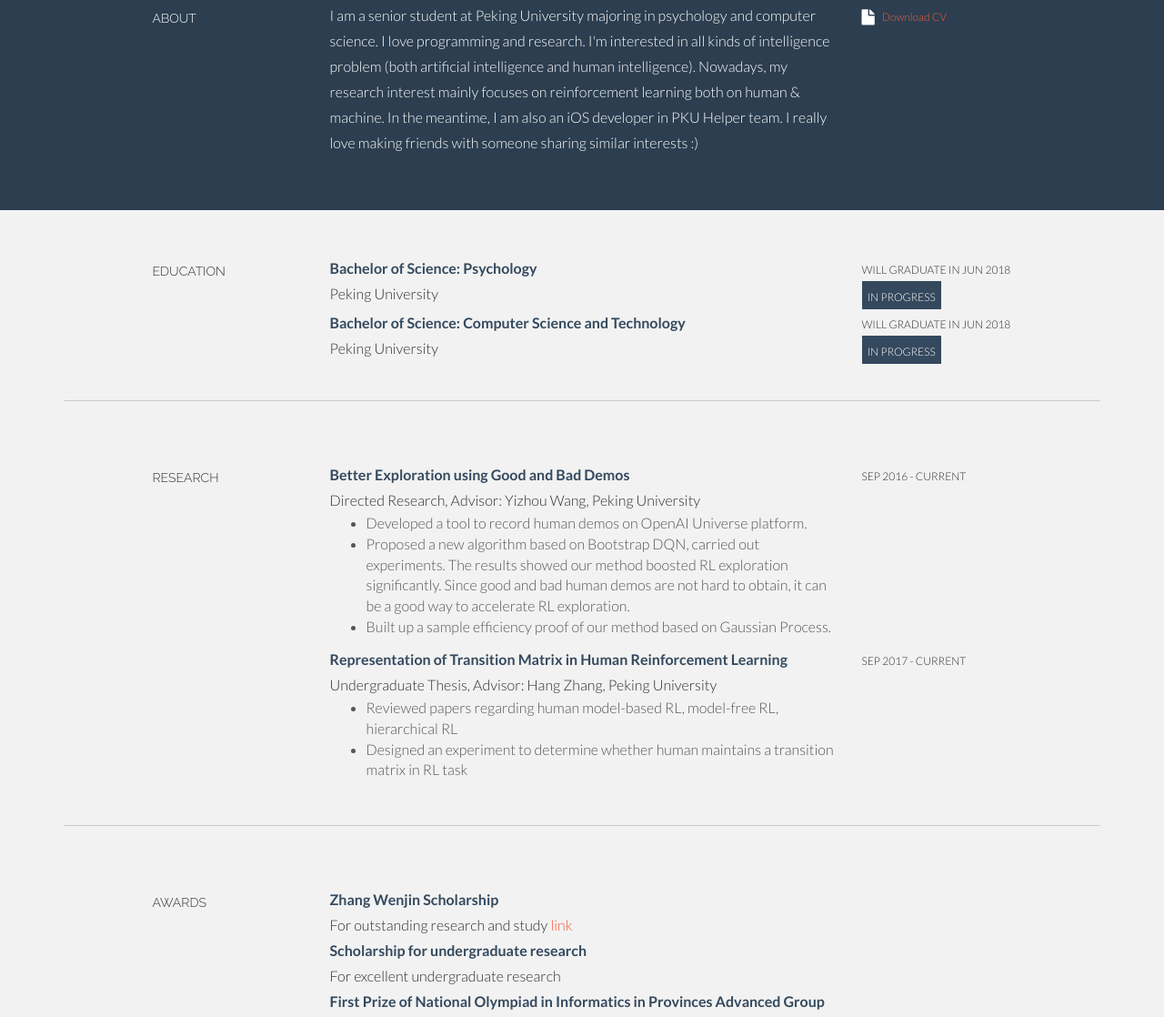
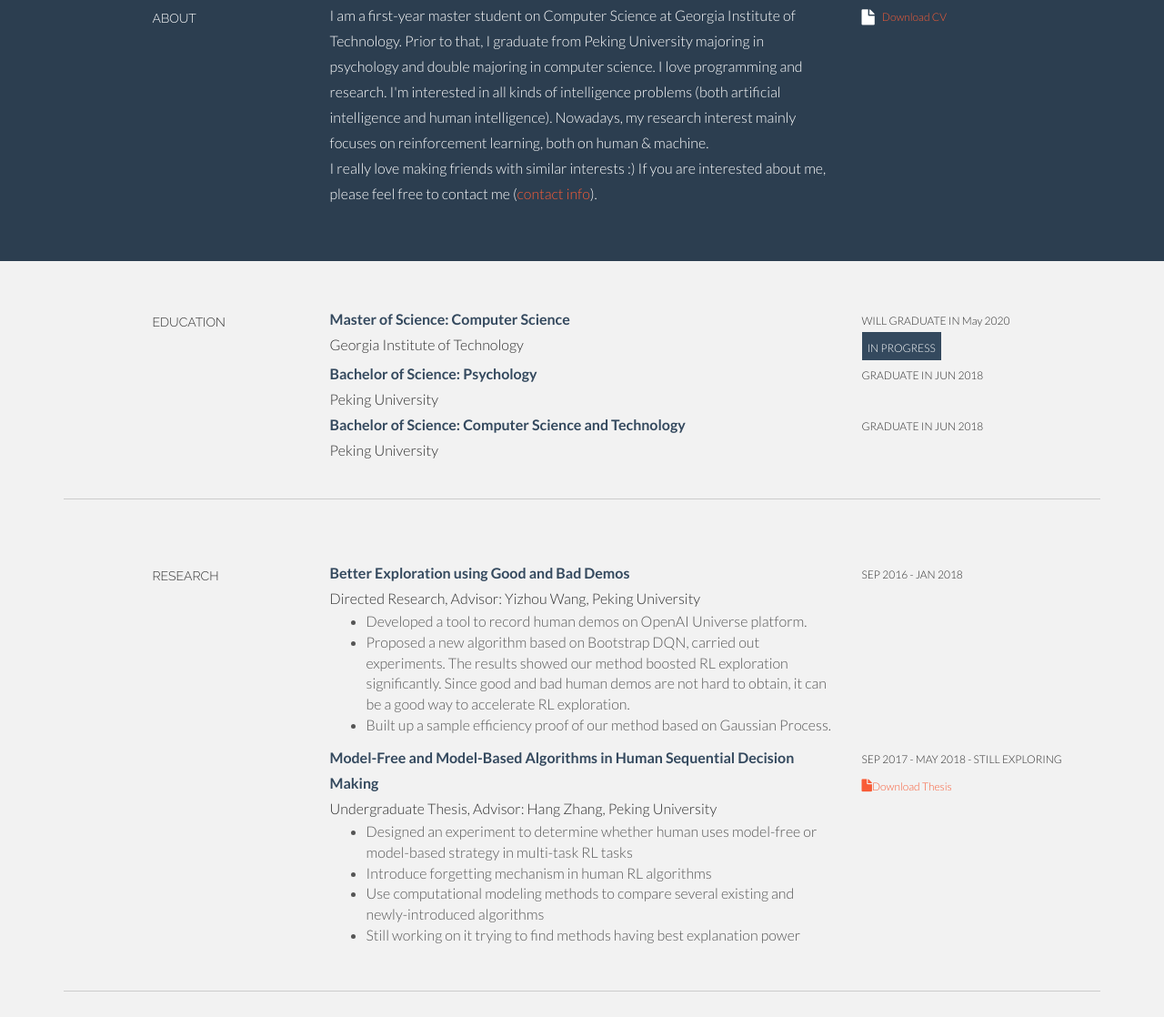
Before and after one commit to sunshineclt/sunshineclt.github.io, a website: page index.html in a window 1280 px wide. Shown: the part 617-1735 px from the top of the page at 91% size. Drawn offline with Linux system fonts and the light colour scheme.

Commit message:
update Master information

```diff
--- a/index.html
+++ b/index.html
@@ -57,8 +57,8 @@
 		<div class="container">
 			<div class="row centered">
 				<div class="col-lg-12">
-					<h1>Letian Chen</h1>
-					<h3>Student at Peking University | <a href="mailto:zac.letian.chen@gmail.com">zac.letian.chen@gmail.com</a></h3>
+					<h1>Zac Letian Chen</h1>
+					<h3>Student at Georgia Institute of Technology | <a href="mailto:zac.letian.chen@gmail.com">zac.letian.chen@gmail.com</a></h3>
                     <h3>Welcome to my Github: <a href="https://github.com/sunshineclt"><i class="icon-github"></i></a></h3>
 				</div><!--/.col-lg-12 -->
 			</div><!--/.row -->
@@ -76,7 +76,12 @@
 				</div>
 				<div class="col-lg-6">
 					<p>
-						I am a senior student at Peking University majoring in psychology and computer science. I love programming and research. I'm interested in all kinds of intelligence problem (both artificial intelligence and human intelligence). Nowadays, my research interest mainly focuses on reinforcement learning both on human & machine. In the meantime, I am also an iOS developer in PKU Helper team. I really love making friends with someone sharing similar interests :)
+                        I am a first-year master student on Computer Science at Georgia Institute of Technology.
+                        Prior to that, I graduate from Peking University majoring in psychology and double majoring in computer science.
+						I love programming and research. I'm interested in all kinds of intelligence problems (both artificial intelligence and human intelligence). Nowadays, my research interest mainly focuses on reinforcement learning, both on human & machine.
+                        <br>
+                        I really love making friends with similar interests :)
+                        If you are interested about me, please feel free to contact me (<a href="#contact">contact info</a>).
 					</p>
 				</div>
 				<div class="col-lg-3">
@@ -97,7 +102,21 @@
 				<div class="col-lg-2 col-lg-offset-1">
 					<h5>EDUCATION</h5>
 				</div>
-				<div class="col-lg-6">
+
+                <div class="col-lg-6">
+                    <p>
+                        <t>Master of Science: Computer Science</t><br/>
+                        Georgia Institute of Technology <br/>
+                    </p>
+                </div>
+                <div class="col-lg-3">
+                    <p>
+                        <sm>WILL GRADUATE IN May 2020</sm><br/>
+                        <imp><sm>IN PROGRESS</sm></imp>
+                    </p>
+                </div>
+
+				<div class="col-lg-6 col-lg-offset-3">
 					<p>
                         <t>Bachelor of Science: Psychology</t><br/>
 						Peking University <br/>
@@ -105,8 +124,8 @@
 				</div>
 				<div class="col-lg-3">
 					<p>
-                        <sm>WILL GRADUATE IN JUN 2018</sm><br/>
-					    <imp><sm>IN PROGRESS</sm></imp>
+                        <sm>GRADUATE IN JUN 2018</sm><br/>
+					    <!--<imp><sm>IN PROGRESS</sm></imp>-->
 					</p>
 				</div>
 
@@ -118,8 +137,8 @@
 				</div>
                 <div class="col-lg-3">
                     <p>
-                        <sm>WILL GRADUATE IN JUN 2018</sm><br/>
-                        <imp><sm>IN PROGRESS</sm></imp>
+                        <sm>GRADUATE IN JUN 2018</sm><br/>
+                        <!--<imp><sm>IN PROGRESS</sm></imp>-->
                     </p>
                 </div>
         </div><!--/.row -->
@@ -147,21 +166,24 @@
                 </ul>
             </div>
             <div class="col-lg-3">
-                <p><sm>SEP 2016 - CURRENT</sm></p>
+                <p><sm>SEP 2016 - JAN 2018</sm></p>
             </div>
 
             <div class="col-lg-6 col-lg-offset-3">
-                <p><t>Representation of Transition Matrix in Human Reinforcement Learning</t><br/>
+                <p><t>Model-Free and Model-Based Algorithms in Human Sequential Decision Making</t><br/>
                     Undergraduate Thesis, Advisor: Hang Zhang, Peking University <br/>
                 </p>
                 <ul>
-                    <li>Reviewed papers regarding human model-based RL, model-free RL, hierarchical RL</li>
-                    <li>Designed an experiment to determine whether human maintains a transition matrix in RL
-                        task</li>
+                    <li>Designed an experiment to determine whether human uses model-free or model-based strategy in multi-task RL
+                        tasks</li>
+                    <li>Introduce forgetting mechanism in human RL algorithms</li>
+                    <li>Use computational modeling methods to compare several existing and newly-introduced algorithms</li>
+                    <li>Still working on it trying to find methods having best explanation power</li>
                 </ul>
             </div>
             <div class="col-lg-3">
-                <p><sm>SEP 2017 - CURRENT</sm></p>
+                <p><sm>SEP 2017 - MAY 2018 - STILL EXPLORING</sm></p>
+                <p><a href="./assets/UndergraduateThesis.pdf"><i class="icon-file"></i><sm>Download Thesis</sm></a></p>
             </div>
         </div><!--/.row -->
         <br>
@@ -472,19 +494,19 @@
 						<a href="mailto:zac.letian.chen@gmail.com">zac.letian.chen@gmail.com</a> <br/>
 					</p>
 					<p><t>Address</t><br/>
-						Peking University, 5 Yiheyuan Road <br/>
-                        Haidian District, Beijing, China <br/>
-                        Postal 100871 <br/>
+                        811 Juniper St NE <br/>
+                        Atlanta, GA 30308, United States <br/>
                     </p>
 					<p><t>Phone</t><br/>
-						+86 15650708642 <br/>
+                        United States: +1 404-247-9580 <br/>
+						China: +86 13506781866 <br/>
 					</p>
 				</div>
 				<div class="col-lg-3">
 					<p><sm>SOCIAL LINKS</sm></p>
 					<p>
-						<a href="https://twitter.com/sunshinecltzac"><i class="icon-twitter"></i></a>
-						<a href="https://www.facebook.com/sunshinecltzac"><i class="icon-facebook"></i></a>
+						<a href="https://twitter.com/chen_letian"><i class="icon-twitter"></i></a>
+						<a href="https://www.facebook.com/zac.letian.chen"><i class="icon-facebook"></i></a>
 						<a href="https://www.linkedin.com/in/LetianChen"><i class="icon-linkedin"></i></a>
 						<a href="https://github.com/sunshineclt"><i class="icon-github"></i></a>
 
--- a/package.json
+++ b/package.json
@@ -1,5 +1,5 @@
 {
-  "name": "MyHomepage",
+  "name": "my_homepage",
   "version": "1.0.0",
   "author": "Letian Chen",
   "description": "My Homepage",
```
Also changed, not shown: 2 other files.
